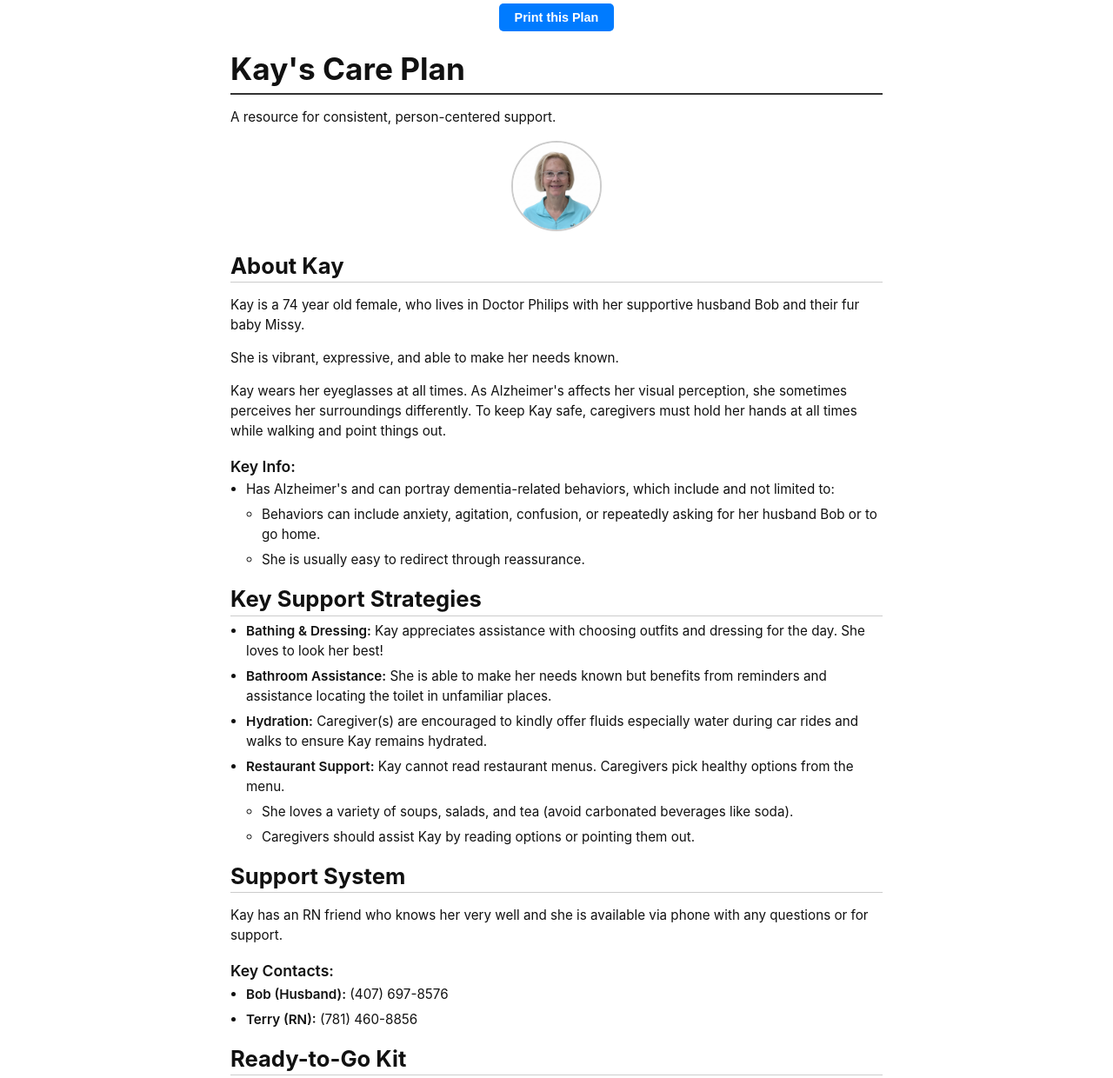
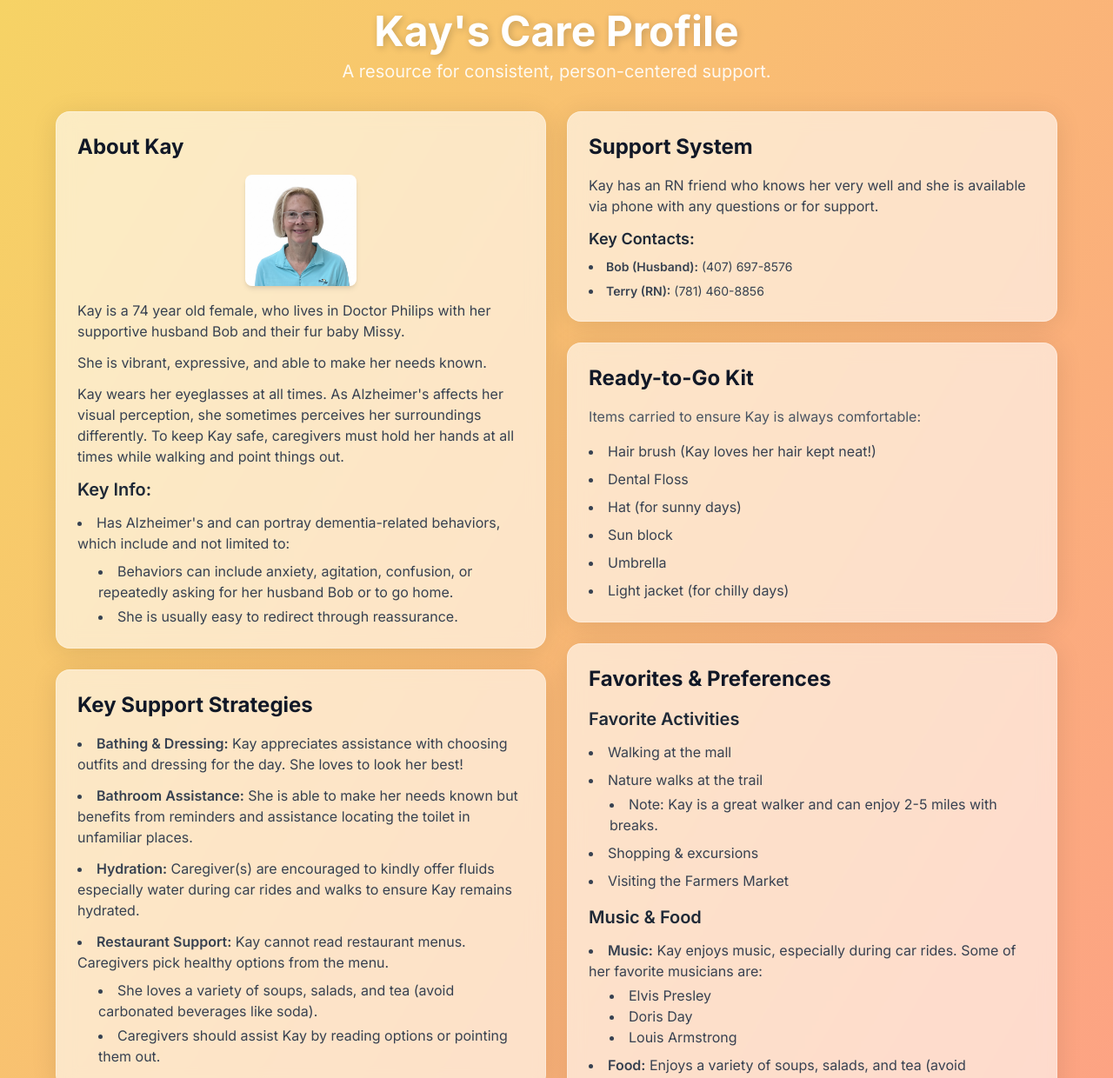
Before and after one commit to codeAmani-Solutions/Kay-care-plan, a plain HTML site: page index.html in a window 1280 px wide. Shown: the part 20-1260 px from the top of the page at 87% size. Drawn offline with nearby package versions, Linux system fonts and the light colour scheme.

Commit message:
Update index.html

```diff
--- a/index.html
+++ b/index.html
@@ -4,156 +4,140 @@
 <head>
     <meta charset="UTF-8">
     <meta name="viewport" content="width=device-width, initial-scale=1.0">
-    <title>Kay's Care Plan (Printable)</title>
+    <title>Kay's Care Profile</title>
+    <script src="https://cdn.tailwindcss.com"></script>
+    <link href="https://fonts.googleapis.com/css2?family=Inter:wght@400;500;600;700&display=swap" rel="stylesheet">
     <style>
         body {
-            font-family: -apple-system, BlinkMacSystemFont, "Segoe UI", Roboto, Helvetica, Arial, sans-serif;
-            margin: 0 auto;
-            padding: 1.5rem; /* Reduced padding */
-            max-width: 750px; /* Slightly reduced max-width */
-            color: #111;
-            line-height: 1.5; /* Slightly reduced line height */
-            font-size: 0.95rem; /* Slightly smaller base font size */
+            font-family: 'Inter', sans-serif;
+            /* Warm, inviting gradient background */
+            background: linear-gradient(120deg, #f6d365 0%, #fda085 100%);
         }
 
-        h1,
-        h2,
-        h3 {
-            margin-top: 1.2rem; /* Reduced margin */
-            margin-bottom: 0.4rem; /* Reduced margin */
-            line-height: 1.1;
+        /* Glassmorphism container style */
+        .glass-container {
+            background: rgba(255, 255, 255, 0.6);
+            border-radius: 16px;
+            box-shadow: 0 4px 30px rgba(0, 0, 0, 0.1);
+            backdrop-filter: blur(10px);
+            -webkit-backdrop-filter: blur(10px);
+            border: 1px solid rgba(255, 255, 255, 0.3);
+            transition: all 0.3s ease;
         }
 
-        h1 {
-            font-size: 2.2rem; /* Reduced font size */
-            border-bottom: 2px solid #333;
-            padding-bottom: 8px; /* Reduced padding */
+        .glass-container:hover {
+            box-shadow: 0 8px 32px rgba(0, 0, 0, 0.15);
         }
 
-        h2 {
-            font-size: 1.6rem; /* Reduced font size */
-            border-bottom: 1px solid #ccc;
-            padding-bottom: 4px; /* Reduced padding */
+        /* Custom scrollbar */
+        ::-webkit-scrollbar {
+            width: 8px;
         }
 
-        h3 {
-            font-size: 1.1rem; /* Reduced font size */
-            font-weight: 600;
+        ::-webkit-scrollbar-track {
+            background: rgba(255, 255, 255, 0.1);
+            border-radius: 10px;
         }
 
-        ul {
-            padding-left: 18px; /* Reduced padding */
-            margin-top: 0.4rem; /* Reduced margin */
+        ::-webkit-scrollbar-thumb {
+            background: rgba(255, 255, 255, 0.5);
+            border-radius: 10px;
+            border: 1px solid rgba(255, 255, 255, 0.3);
         }
 
-        li {
-            margin-bottom: 0.4rem; /* Reduced margin */
-        }
-
-        strong {
-            font-weight: 600;
-        }
-
-        /* Styles for the print button */
-        .print-button {
-            display: block;
-            margin: 0 auto 1.5rem auto; /* Reduced margin */
-            padding: 8px 18px; /* Reduced padding */
-            font-size: 0.9rem; /* Reduced font size */
-            font-weight: 600;
-            color: #fff;
-            background-color: #007bff;
-            border: none;
-            border-radius: 5px;
-            cursor: pointer;
-            transition: background-color 0.2s;
-        }
-
-        .print-button:hover {
-            background-color: #0056b3;
-        }
-
-        /* Hide the button when printing */
-        @media print {
-            .no-print {
-                display: none;
-            }
-
-            body {
-                /* Reset margins for printing */
-                margin: 0.5in; /* Reduced print margin */
-                padding: 0;
-            }
+        ::-webkit-scrollbar-thumb:hover {
+            background: rgba(255, 255, 255, 0.7);
         }
     </style>
 </head>
 
-<body>
+<body class="min-h-screen p-4 sm:p-8">
+    <div class="max-w-6xl mx-auto">
 
-    <button class="print-button no-print" onclick="window.print()">
-        Print this Plan
-    </button>
+        <!-- Header -->
+        <header class="mb-8 text-center">
+            <h1 class="text-4xl md:text-5xl font-bold text-white text-shadow-lg"
+                style="text-shadow: 2px 2px 8px rgba(0,0,0,0.2);">
+                Kay's Care Profile
+            </h1>
+            <p class="text-xl text-white opacity-90 mt-2">A resource for consistent, person-centered support.</p>
+        </header>
 
-    <h1>Kay's Care Plan</h1>
-    <p>A resource for consistent, person-centered support.</p>
+        <!-- Main Content Grid (Two Columns) -->
+        <main class="grid grid-cols-1 md:grid-cols-2 gap-6">
+
+            <!-- Column 1 -->
+            <div class="md:col-span-1 space-y-6">
+
+                <!-- About Kay -->
+                <div class="glass-container p-6">
+                    <h2 class="text-2xl font-bold text-gray-900 mb-4">About Kay</h2>
 
                     <!-- Kay's Photo -->
-    <div style="text-align: center; margin-bottom: 1rem;">
+                    <div class="mb-4 flex justify-center">
                          <img src="assets/IMG_5285.JPG"
-            alt="Kay Page" style="width: 100px; height: 100px; object-fit: cover; border-radius: 50%; border: 2px solid #ccc;">
+                            alt="Kay Page" class="rounded-lg shadow-md w-32 h-32 object-cover">
                     </div>
 
-    <!-- About Kay -->
-    <h2>About Kay</h2>
-    <p>
+                    <p class="text-gray-700 mb-3 text-base">
                         Kay is a 74 year old female, who lives in Doctor Philips with her supportive husband Bob and their fur baby Missy.
                     </p>
-    <p>
+                    <p class="text-gray-700 mb-3 text-base">
                         She is vibrant, expressive, and able to make her needs known.
                     </p>
-    <p>
+                    <p class="text-gray-700 mb-3 text-base">
                         Kay wears her eyeglasses at all times. As Alzheimer's affects her visual perception, she sometimes perceives her surroundings differently. To keep Kay safe, caregivers must hold her hands at all times while walking and point things out.
                     </p>
 
-    <h3>Key Info:</h3>
-    <ul>
+                    <h3 class="text-xl font-semibold text-gray-800 mb-3">Key Info:</h3>
+                    <ul class="list-disc list-inside space-y-2 text-gray-700">
                         <li>Has Alzheimer's and can portray dementia-related behaviors, which include and not limited to:
-            <ul>
+                            <ul class="list-disc list-inside ml-6 mt-2 space-y-1">
                                 <li>Behaviors can include anxiety, agitation, confusion, or repeatedly asking for her husband Bob or to go home.</li>
                                 <li>She is usually easy to redirect through reassurance.</li>
                             </ul>
                         </li>
                     </ul>
+                </div>
 
                 <!-- Key Support Strategies -->
-    <h2>Key Support Strategies</h2>
-    <ul>
-        <li><strong>Bathing & Dressing:</strong> Kay appreciates assistance with choosing outfits and dressing for the day. She loves to look her best!</li>
-        <li><strong>Bathroom Assistance:</strong> She is able to make her needs known but benefits from reminders and assistance locating the toilet in unfamiliar places.</li>
-        <li><strong>Hydration:</strong> Caregiver(s) are encouraged to kindly offer fluids especially water during car rides and walks to ensure Kay remains hydrated.</li>
-        <li><strong>Restaurant Support:</strong> Kay cannot read restaurant menus. Caregivers pick healthy options from the menu.
-            <ul>
+                <div class="glass-container p-6">
+                    <h2 class="text-2xl font-bold text-gray-900 mb-4">Key Support Strategies</h2>
+                    <ul class="list-disc list-inside space-y-3 text-gray-700">
+                        <li><span class="font-semibold">Bathing & Dressing:</span> Kay appreciates assistance with choosing outfits and dressing for the day. She loves to look her best!</li>
+                        <li><span class="font-semibold">Bathroom Assistance:</span> She is able to make her needs known but benefits from reminders and assistance locating the toilet in unfamiliar places.</li>
+                        <li><span class="font-semibold">Hydration:</span> Caregiver(s) are encouraged to kindly offer fluids especially water during car rides and walks to ensure Kay remains hydrated.</li>
+                        <li><span class="font-semibold">Restaurant Support:</span> Kay cannot read restaurant menus. Caregivers pick healthy options from the menu.
+                            <ul class="list-disc list-inside ml-6 mt-2 space-y-1">
                                 <li>She loves a variety of soups, salads, and tea (avoid carbonated beverages like soda).</li>
                                 <li>Caregivers should assist Kay by reading options or pointing them out.</li>
                             </ul>
                         </li>
                     </ul>
+                </div>
+            </div>
+
+            <!-- Column 2 -->
+            <div class="space-y-6">
 
                 <!-- Support System -->
-    <h2>Support System</h2>
-    <p>
+                <div class="glass-container p-6">
+                    <h2 class="text-2xl font-bold text-gray-900 mb-4">Support System</h2>
+                    <p class="text-gray-700 mb-3">
                         Kay has an RN friend who knows her very well and she is available via phone with any questions or for support.
                     </p>
-    <h3>Key Contacts:</h3>
-    <ul>
-        <li><strong>Bob (Husband):</strong> (407) 697-8576</li>
-        <li><strong>Terry (RN):</strong> (781) 460-8856</li>
+                    <h3 class="text-lg font-semibold text-gray-800 mb-2">Key Contacts:</h3>
+                    <ul class="list-disc list-inside space-y-2 text-gray-700 text-sm">
+                        <li><span class="font-semibold">Bob (Husband):</span> (407) 697-8576</li>
+                        <li><span class="font-semibold">Terry (RN):</span> (781) 460-8856</li>
                     </ul>
+                </div>
 
                 <!-- Ready-to-Go Kit -->
-    <h2>Ready-to-Go Kit</h2>
-    <p>Items carried to ensure Kay is always comfortable:</p>
-    <ul>
+                <div class="glass-container p-6">
+                    <h2 class="text-2xl font-bold text-gray-900 mb-4">Ready-to-Go Kit</h2>
+                    <p class="text-gray-600 mb-4">Items carried to ensure Kay is always comfortable:</p>
+                    <ul class="list-disc list-inside space-y-2 text-gray-700">
                         <li>Hair brush (Kay loves her hair kept neat!)</li>
                         <li>Dental Floss</li>
                         <li>Hat (for sunny days)</li>
@@ -161,34 +145,55 @@
                         <li>Umbrella</li>
                         <li>Light jacket (for chilly days)</li>
                     </ul>
+                </div>
 
                 <!-- Favorites & Preferences -->
-    <h2>Favorites & Preferences</h2>
-
-    <h3>Favorite Activities</h3>
-    <ul>
+                <div class="glass-container p-6">
+                    <h2 class="text-2xl font-bold text-gray-900 mb-4">Favorites & Preferences</h2>
+                    <div class="flex flex-col space-y-4">
+                        <div>
+                            <h3 class="text-xl font-semibold text-gray-800 mb-3">Favorite Activities</h3>
+                            <ul class="list-disc list-inside space-y-2 text-gray-700">
                                 <li>Walking at the mall</li>
                                 <li>Nature walks at the trail
-            <ul>
+                                    <ul class="list-disc list-inside ml-6 mt-1">
                                         <li>Note: Kay is a great walker and can enjoy 2-5 miles with breaks.</li>
                                     </ul>
                                 </li>
                                 <li>Shopping & excursions</li>
                                 <li>Visiting the Farmers Market</li>
                             </ul>
-
-    <h3>Music & Food</h3>
-    <ul>
-        <li><strong>Music:</strong> Kay enjoys music, especially during car rides. Some of her favorite musicians are:
-            <ul>
+                        </div>
+                        <div>
+                            <h3 class="text-xl font-semibold text-gray-800 mb-3">Music & Food</h3>
+                            <ul class="list-disc list-inside space-y-2 text-gray-700">
+                                <li><span class="font-semibold">Music:</span> Kay enjoys music, especially during car rides. Some of her favorite musicians are:
+                                    <ul class="list-disc list-inside ml-6 mt-1">
                                         <li>Elvis Presley</li>
                                         <li>Doris Day</li>
                                         <li>Louis Armstrong</li>
                                     </ul>
                                 </li>
-        <li><strong>Food:</strong> Enjoys a variety of soups, salads, and tea (avoid carbonated beverages like soda).</li>
+                                <li><span class="font-semibold">Food:</span> Enjoys a variety of soups, salads, and tea (avoid carbonated beverages like soda).</li>
                             </ul>
+                        </div>
+                    </div>
+                </div>
 
+            </div>
+
+        </main>
+
+        <!-- Footer -->
+        <footer class="mt-6 text-center pb-4">
+            <div class="glass-container p-4 max-w-lg mx-auto">
+                <p class="text-lg text-gray-800 font-medium">
+                    Looking forward to working with you and being part of the team.
+                </p>
+            </div>
+        </footer>
+
+    </div>
 </body>
 
 </html>
```
Lines whose indentation alone changed are shown as unchanged.
